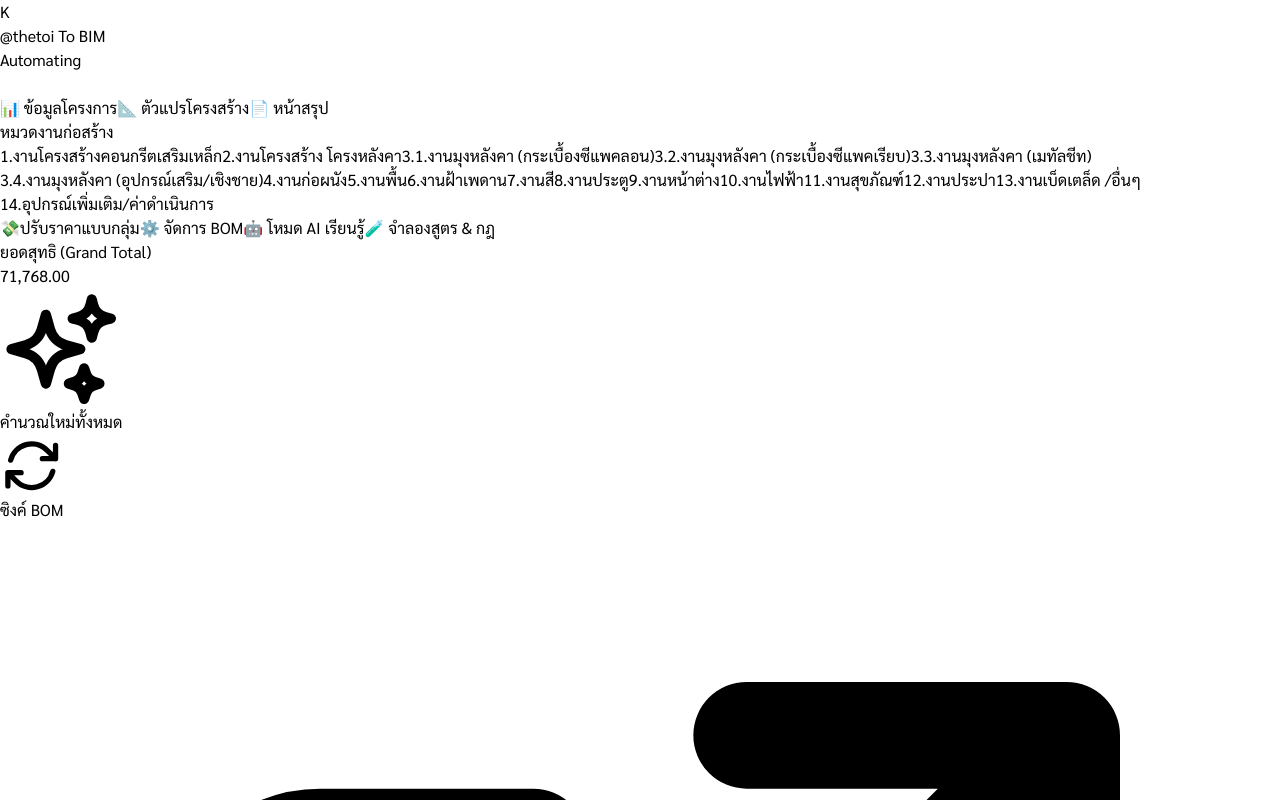
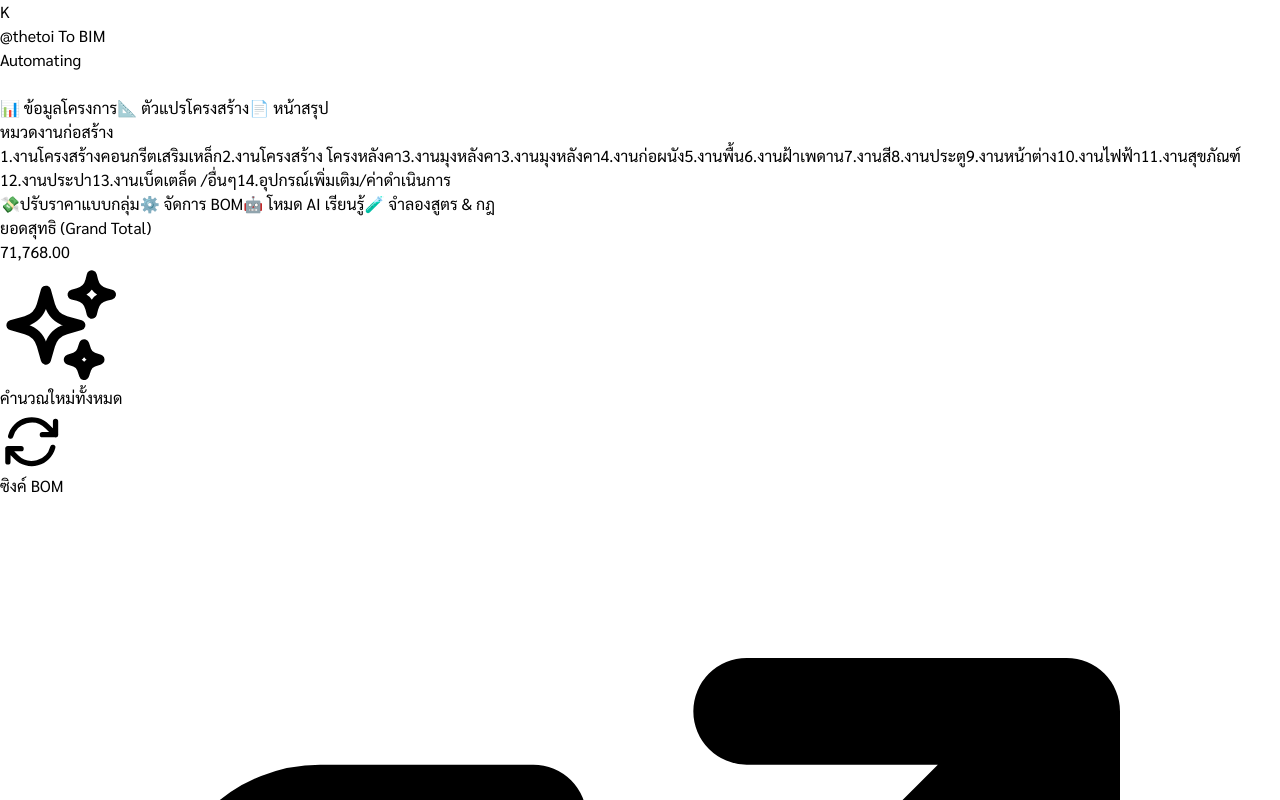
Before and after one commit to suteechu/Automating-Bill, a React (Vite) app: page / in a window 1280 px wide. Shown: the top 800 px of the page. Built offline with nearby package versions, Linux system fonts and the light colour scheme.

Commit message:
fix: Revert Cat 3 split and implement dynamic item filtering via dropdown in Variables tab

```diff
--- a/src/App.jsx
+++ b/src/App.jsx
@@ -111,6 +111,49 @@ export default function App() {
   // 1. สร้าง state สำหรับ "debounce" ค่า projectInfo เพื่อป้องกันการคำนวณที่หนักหน่วงทุกครั้งที่พิมพ์
   //    โดย state นี้จะอัปเดตหลังจากผู้ใช้หยุดพิมพ์ไปแล้ว 400ms
   const [debouncedProjectInfo, setDebouncedProjectInfo] = useState(projectInfo);
+
+  // Effect to filter Roof Category (Cat 3) based on projectInfo.roofType
+  useEffect(() => {
+    const roofType = projectInfo.roofType || 'cpac_lon';
+
+    setCategories(prev => prev.map(cat => {
+      if (String(cat.id) !== '3') return cat;
+
+      const group1 = ['แผ่นกระเบื้องซีแพคแบบลอน (สีมาตรฐาน)', 'ครอบเส้นโค้ง (ครอบสันลอน)', 'ครอบโค้งปิดจั่ว', 'ครอบข้าง', 'ครอบข้างปิดชาย', 'ครอบโค้งหางมน (ปิดปลายสันตะเข้)', 'ครอบโค้งสองทาง', 'ครอบโค้งสามทาง', 'ครอบโค้งสี่ทาง'];
+      const group2 = ['แผ่นกระเบื้องซีแพคแบบเรียบ (สีมาตรฐาน)', 'ครอบสันหลังคา', 'ครอบปิดจั่ว', 'ครอบตะเข้สัน', 'ครอบปิดปลายตะเข้สัน', 'ครอบปั้นลม', 'ครอบปิดปลายปั้นลม', 'ครอบข้างติดผนัง', 'ครอบหัวผนัง'];
+      const group3 = ['แผ่นหลังคาเมทัสชีล(0.47)+ ฉนวน PE', 'สกรูยิงเมทัลชีท 2 นิ้ว (กล่อง 100 ตัว)', 'ครอบข้างเมทัลชีท (หน้ากว้างมาตรฐาน)'];
+
+      // Get all items from initialCategories for Cat 3
+      const initialCat3 = initialCategories.find(c => String(c.id) === '3');
+      if (!initialCat3) return cat;
+
+      const filteredItems = initialCat3.items.filter(item => {
+        const name = item.name.trim();
+        const isG1 = group1.includes(name);
+        const isG2 = group2.includes(name);
+        const isG3 = group3.includes(name);
+
+        // If it belongs to a group, only keep if it matches roofType
+        if (isG1) return roofType === 'cpac_lon';
+        if (isG2) return roofType === 'cpac_flat';
+        if (isG3) return roofType === 'metal_sheet';
+
+        // Keep common accessories
+        return true;
+      });
+
+      // Preserve existing prices and qty if they were modified by the user
+      const newItems = filteredItems.map((item, index) => {
+        const existingItem = cat.items.find(e => e.name === item.name);
+        if (existingItem) {
+          return { ...existingItem, id: '3.' + (index + 1) };
+        }
+        return { ...item, id: '3.' + (index + 1) };
+      });
+
+      return { ...cat, items: newItems };
+    }));
+  }, [projectInfo.roofType]);
 
   useEffect(() => {
     const timerId = setTimeout(() => {
@@ -908,12 +951,26 @@ export default function App() {
                                     {field.label}
                                     {field.tooltip && <span className={`${isMissing ? 'text-red-400 border-red-400 group-hover:text-red-600' : 'text-gray-400 border-gray-400 group-hover:text-blue-500'} cursor-help text-[10px] border rounded-full min-w-[16px] w-4 h-4 flex items-center justify-center transition-colors shrink-0`}>?</span>}
                                   </span>
-                                  <input
-                                    type="number"
-                                    value={value || ''}
-                                    onChange={e => handleProjectInfoChange(field.key, e.target.value === '' ? '' : Number(e.target.value))}
-                                    className={`w-24 shrink-0 text-right border rounded-md px-2 py-1.5 outline-none focus:ring-1 font-bold text-sm transition-all ${isMissing ? 'border-red-400 bg-red-50 text-red-700 focus:border-red-500 focus:ring-red-500' : 'border-gray-300 bg-white focus:border-blue-500 focus:ring-blue-500'}`}
-                                  />
+                                  {field.type === 'select' ? (
+                                    <select
+                                      value={projectInfo[field.key] || ''}
+                                      onChange={e => handleProjectInfoChange(field.key, e.target.value)}
+                                      className={`border rounded-lg px-2 py-1.5 w-32 text-right outline-none transition-all text-sm font-bold shadow-inner ${isMissing ? 'border-red-400 bg-red-50 focus:border-red-500' : 'border-gray-300 focus:border-blue-500 focus:ring-2 focus:ring-blue-100'} cursor-pointer`}
+                                    >
+                                      {field.options && field.options.map(opt => (
+                                        <option key={opt.value} value={opt.value}>{opt.label}</option>
+                                      ))}
+                                    </select>
+                                  ) : (
+                                    <input
+                                      type="number"
+                                      value={projectInfo[field.key] || ''}
+                                      onChange={e => handleProjectInfoChange(field.key, e.target.value)}
+                                      className={`border rounded-lg px-2 py-1.5 w-24 text-right outline-none transition-all text-sm font-bold shadow-inner ${isMissing ? 'border-red-400 bg-red-50 focus:border-red-500' : 'border-gray-300 focus:border-blue-500 focus:ring-2 focus:ring-blue-100'}`}
+                                      placeholder="0"
+                                      onFocus={(e) => e.target.select()}
+                                    />
+                                  )}
                                 </div>
                               );
                             })}
--- a/src/Dashboard.jsx
+++ b/src/Dashboard.jsx
@@ -66,18 +66,7 @@ export default function Dashboard({
               <option value="ต่อเติม">ต่อเติม</option>
             </select>
           </div>
-          <div>
-            <label className="block text-[11px] font-bold text-gray-500 mb-1">ประเภทหลังคา</label>
-            <select
-              value={projectInfo.roofType || 'cpac_lon'}
-              onChange={e => handleProjectInfoChange('roofType', e.target.value)}
-              className="w-full bg-white border border-gray-300 rounded px-2 py-1 outline-none focus:border-blue-500 text-sm font-bold transition-colors cursor-pointer"
-            >
-              <option value="cpac_lon">กระเบื้องซีแพคลอน</option>
-              <option value="cpac_flat">กระเบื้องซีแพคเรียบ</option>
-              <option value="metal_sheet">เมทัลชีท</option>
-            </select>
-          </div>
+
           <div>
             <label className="block text-[11px] font-bold text-gray-500 mb-1">เจ้าของโครงการ (Owner)</label>
             <input type="text" value={projectInfo.owner} onChange={e => handleProjectInfoChange('owner', e.target.value)} className="w-full bg-white border border-gray-300 rounded px-2 py-1 outline-none focus:border-blue-500 text-sm font-bold transition-colors" />
--- a/src/constants.js
+++ b/src/constants.js
@@ -573,11 +573,16 @@ export const initialCategories = [
     ]
   },
   {
-    "id": 3.1,
-    "name": "งานมุงหลังคา (กระเบื้องซีแพคลอน)",
+    "id": 3,
+    "name": "งานมุงหลังคา",
+    "items": []
+  },
+  {
+    "id": 3,
+    "name": "งานมุงหลังคา",
     "items": [
       {
-        "id": "3.1.1",
+        "id": "3.1",
         "name": "แผ่นกระเบื้องซีแพคแบบลอน (สีมาตรฐาน)",
         "qty": "-",
         "unit": "แผ่น",
@@ -585,7 +590,7 @@ export const initialCategories = [
         "laborPrice": 3.0
       },
       {
-        "id": "3.1.2",
+        "id": "3.2",
         "name": "ครอบเส้นโค้ง (ครอบสันลอน)",
         "qty": "-",
         "unit": "แผ่น",
@@ -593,7 +598,7 @@ export const initialCategories = [
         "laborPrice": 5.0
       },
       {
-        "id": "3.1.3",
+        "id": "3.3",
         "name": "ครอบโค้งปิดจั่ว",
         "qty": "-",
         "unit": "แผ่น",
@@ -601,7 +606,7 @@ export const initialCategories = [
         "laborPrice": 5.0
       },
       {
-        "id": "3.1.4",
+        "id": "3.4",
         "name": "ครอบข้าง",
         "qty": "-",
         "unit": "แผ่น",
@@ -609,7 +614,7 @@ export const initialCategories = [
         "laborPrice": 5.0
       },
       {
-        "id": "3.1.5",
+        "id": "3.5",
         "name": "ครอบข้างปิดชาย",
         "qty": "-",
         "unit": "แผ่น",
@@ -617,7 +622,7 @@ export const initialCategories = [
         "laborPrice": 5.0
       },
       {
-        "id": "3.1.6",
+        "id": "3.6",
         "name": "ครอบโค้งหางมน (ปิดปลายสันตะเข้)",
         "qty": "-",
         "unit": "แผ่น",
@@ -625,7 +630,7 @@ export const initialCategories = [
         "laborPrice": 5.0
       },
       {
-        "id": "3.1.7",
+        "id": "3.7",
         "name": "ครอบโค้งสองทาง",
         "qty": "-",
         "unit": "แผ่น",
@@ -633,7 +638,7 @@ export const initialCategories = [
         "laborPrice": 5.0
       },
       {
-        "id": "3.1.8",
+        "id": "3.8",
         "name": "ครอบโค้งสามทาง",
         "qty": "-",
         "unit": "แผ่น",
@@ -641,21 +646,15 @@ export const initialCategories = [
         "laborPrice": 5.0
       },
       {
-        "id": "3.1.9",
+        "id": "3.9",
         "name": "ครอบโค้งสี่ทาง",
         "qty": "-",
         "unit": "แผ่น",
         "matPrice": 105.0,
         "laborPrice": 5.0
-      }
-    ]
-  },
-  {
-    "id": 3.2,
-    "name": "งานมุงหลังคา (กระเบื้องซีแพคเรียบ)",
-    "items": [
-      {
-        "id": "3.2.1",
+      },
+      {
+        "id": "3.10",
         "name": "แผ่นกระเบื้องซีแพคแบบเรียบ (สีมาตรฐาน)",
         "qty": "-",
         "unit": "แผ่น",
@@ -663,7 +662,7 @@ export const initialCategories = [
         "laborPrice": 3.0
       },
       {
-        "id": "3.2.2",
+        "id": "3.11",
         "name": "ครอบสันหลังคา",
         "qty": "-",
         "unit": "แผ่น",
@@ -671,7 +670,7 @@ export const initialCategories = [
         "laborPrice": 5.0
       },
       {
-        "id": "3.2.3",
+        "id": "3.12",
         "name": "ครอบปิดจั่ว",
         "qty": "-",
         "unit": "แผ่น",
@@ -679,7 +678,7 @@ export const initialCategories = [
         "laborPrice": 5.0
       },
       {
-        "id": "3.2.4",
+        "id": "3.13",
         "name": "ครอบตะเข้สัน",
         "qty": "-",
         "unit": "แผ่น",
@@ -687,7 +686,7 @@ export const initialCategories = [
         "laborPrice": 5.0
       },
       {
-        "id": "3.2.5",
+        "id": "3.14",
         "name": "ครอบปิดปลายตะเข้สัน",
         "qty": "-",
         "unit": "แผ่น",
@@ -695,7 +694,7 @@ export const initialCategories = [
         "laborPrice": 5.0
       },
       {
-        "id": "3.2.6",
+        "id": "3.15",
         "name": "ครอบปั้นลม",
         "qty": "-",
         "unit": "แผ่น",
@@ -703,7 +702,7 @@ export const initialCategories = [
         "laborPrice": 5.0
       },
       {
-        "id": "3.2.7",
+        "id": "3.16",
         "name": "ครอบปิดปลายปั้นลม",
         "qty": "-",
         "unit": "แผ่น",
@@ -711,7 +710,7 @@ export const initialCategories = [
         "laborPrice": 5.0
       },
       {
-        "id": "3.2.8",
+        "id": "3.17",
         "name": "ครอบข้างติดผนัง",
         "qty": "-",
         "unit": "แผ่น",
@@ -719,21 +718,15 @@ export const initialCategories = [
         "laborPrice": 5.0
       },
       {
-        "id": "3.2.9",
+        "id": "3.18",
         "name": "ครอบหัวผนัง",
         "qty": "-",
         "unit": "แผ่น",
         "matPrice": 85.0,
         "laborPrice": 5.0
-      }
-    ]
-  },
-  {
-    "id": 3.3,
-    "name": "งานมุงหลังคา (เมทัลชีท)",
-    "items": [
-      {
-        "id": "3.3.1",
+      },
+      {
+        "id": "3.19",
         "name": "แผ่นหลังคาเมทัสชีล(0.47)+ ฉนวน PE",
         "qty": "-",
         "unit": "ตร.ม",
@@ -741,7 +734,7 @@ export const initialCategories = [
         "laborPrice": 150.0
       },
       {
-        "id": "3.3.2",
+        "id": "3.20",
         "name": "สกรูยิงเมทัลชีท 2 นิ้ว (กล่อง 100 ตัว)",
         "qty": "-",
         "unit": "กล่อง",
@@ -749,21 +742,15 @@ export const initialCategories = [
         "laborPrice": 0.0
       },
       {
-        "id": "3.3.3",
+        "id": "3.21",
         "name": "ครอบข้างเมทัลชีท (หน้ากว้างมาตรฐาน)",
         "qty": "-",
         "unit": "เมตร",
         "matPrice": 120.0,
         "laborPrice": 0.0
-      }
-    ]
-  },
-  {
-    "id": 3.4,
-    "name": "งานมุงหลังคา (อุปกรณ์เสริม/เชิงชาย)",
-    "items": [
-      {
-        "id": "3.4.1",
+      },
+      {
+        "id": "3.22",
         "name": "แผ่นปิดรอยต่อ (กว้าง 30 ซม. x 3 ม.) (1 ม้วน = 0.9 ตร.ม.)",
         "qty": "-",
         "unit": "ม้วน",
@@ -771,7 +758,7 @@ export const initialCategories = [
         "laborPrice": 300.0
       },
       {
-        "id": "3.4.2",
+        "id": "3.23",
         "name": "แผ่นสะท้อนความร้อน (กว้าง 1.25 ม. x 60 ม.) (1 ม้วน = 75 ตร.ม.)",
         "qty": "-",
         "unit": "ม้วน",
@@ -779,7 +766,7 @@ export const initialCategories = [
         "laborPrice": 300.0
       },
       {
-        "id": "3.4.3",
+        "id": "3.24",
         "name": "สกรูเกลียวยึดแป (กล่อง 250 ตัว)",
         "qty": "-",
         "unit": "กล่อง",
@@ -787,7 +774,7 @@ export const initialCategories = [
         "laborPrice": 0.0
       },
       {
-        "id": "3.4.4",
+        "id": "3.25",
         "name": "สกรูยึดกระเบื้อง 2.5 นิ้ว (กล่อง 250 ตัว)",
         "qty": "-",
         "unit": "กล่อง",
@@ -795,7 +782,7 @@ export const initialCategories = [
         "laborPrice": 0.0
       },
       {
-        "id": "3.4.5",
+        "id": "3.26",
         "name": "แผ่นปิดกันนก (แพ็ก 10-20 แผ่น)",
         "qty": "-",
         "unit": "เมตร",
@@ -803,7 +790,7 @@ export const initialCategories = [
         "laborPrice": 85.0
       },
       {
-        "id": "3.4.6",
+        "id": "3.27",
         "name": "ไม้เชิงชาย 8 นิ้ว (หน้ากว้าง 20 ซม.)",
         "qty": "-",
         "unit": "เมตร",
@@ -811,7 +798,7 @@ export const initialCategories = [
         "laborPrice": 25.0
       },
       {
-        "id": "3.4.7",
+        "id": "3.28",
         "name": "ไม้เชิงชาย 6 นิ้ว (หน้ากว้าง 15 ซม.)",
         "qty": "-",
         "unit": "เมตร",
@@ -819,7 +806,7 @@ export const initialCategories = [
         "laborPrice": 25.0
       },
       {
-        "id": "3.4.8",
+        "id": "3.29",
         "name": "เชิงชาย SCG Fascia Board_One Piece",
         "qty": "-",
         "unit": "เมตร",
@@ -827,7 +814,7 @@ export const initialCategories = [
         "laborPrice": 65.0
       },
       {
-        "id": "3.4.9",
+        "id": "3.30",
         "name": "ไม้ตกแต่งซีเฟรม ขนาด 22.3 x 300 x 1.2 ซม. สีซีเมนต์",
         "qty": "-",
         "unit": "เมตร",
@@ -835,7 +822,7 @@ export const initialCategories = [
         "laborPrice": 35.0
       },
       {
-        "id": "3.4.10",
+        "id": "3.31",
         "name": "ไม้ตกแต่งซีเฟรม ขนาด 305 x 300 x 1.2 ซม. สีซีเมนต์",
         "qty": "-",
         "unit": "เมตร",
@@ -2059,8 +2046,13 @@ export const variableGroups = [
     {
         title: 'งานหลังคาและโครงสร้าง',
         fields: [
-            { key: 'roofArea', label: 'พื้นที่หลังคา (ตร.ม.)', tooltip: 'พื้นที่หลังคาตามแนวลาดเอียง (Slope) ใช้คำนวณวัสดุมุงและโครงหลังคา' },
-            { key: 'ridgeLength', label: 'ความยาวสันหลังคา/สันตะเข้ (ม.)', tooltip: 'ความยาวแนวสันหลังคารวม ใช้คำนวณแผ่นปิดรอยต่อและครอบสันหลังคา' },
+            { key: 'roofType', label: 'ประเภทหลังคา', type: 'select', options: [
+                { value: 'cpac_lon', label: 'ซีแพคลอน' },
+                { value: 'cpac_flat', label: 'ซีแพคเรียบ' },
+                { value: 'metal_sheet', label: 'เมทัลชีท' }
+            ], tooltip: 'เลือกประเภทวัสดุมุงหลังคาหลัก เพื่อให้ระบบแสดงรายการเฉพาะวัสดุที่เลือก' },
+            { key: 'roofArea', label: 'พื้นที่หลังคา (ตร.ม.)', tooltip: 'พื้นที่มุงหลังคาทั้งหมดรวมความลาดเอียง (Slope) เป็นพื้นที่ที่จะใช้คำนวณแผ่นหลังคา' },
+            { key: 'ridgeLength', label: 'ความยาวสันหลังคา/ตะเข้สัน (ม.)', tooltip: 'ความยาวรวมของสันหลังคาและตะเข้สัน ใช้สำหรับคำนวณครอบสันและตะเข้' },
             { key: 'fasciaLength', label: 'ความยาวเชิงชาย (ม.)', tooltip: 'ความยาวรวมของไม้เชิงชายรอบหลังคา' },
             { key: 'aseLength', label: 'ความยาวอะเส (ม.)', tooltip: 'ความยาวรวมของอะเส, อกไก่, และดั้ง' },
             { key: 'rafterLength', label: 'ความยาวจันทัน (ม.)', tooltip: 'ความยาวรวมของจันทันทั้งหมด' },
--- a/src/utils.js
+++ b/src/utils.js
@@ -779,12 +779,6 @@ export const calculateAutoFillQty = (itemName, itemUnit, catId, projectInfo) =>
     return { value: null, matchedRule: { description: "Manual input for เหล็กกล่อง" } };
   }
 
-  // --- Roof Type Filter Logic ---
-  const roofType = projectInfo.roofType || 'cpac_lon';
-  if (String(catId) === '3.1' && roofType !== 'cpac_lon') return { value: 0, matchedRule: { description: "Filtered out by Roof Type selection" } };
-  if (String(catId) === '3.2' && roofType !== 'cpac_flat') return { value: 0, matchedRule: { description: "Filtered out by Roof Type selection" } };
-  if (String(catId) === '3.3' && roofType !== 'metal_sheet') return { value: 0, matchedRule: { description: "Filtered out by Roof Type selection" } };
-
   const unitLower = (itemUnit || '').toString().toLowerCase().replace(/\s+/g, '');
   const rules = getQtyRules(projectInfo);
 
```
Also changed, not shown: new_cats.json.
